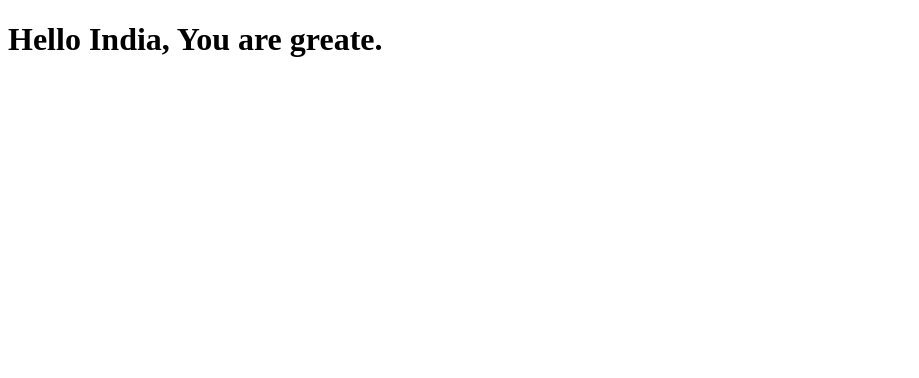
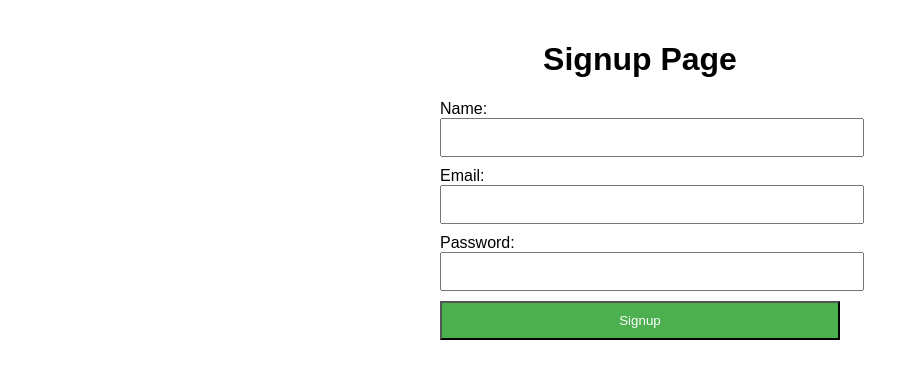
Before and after one commit to blueduckShubham/git-example-project, a plain HTML site: page index.html in a window 1280 px wide. Shown: the whole page, without its empty margins (0-919 px from the left). Drawn offline with Linux system fonts and the light colour scheme.

Commit message:
created signup page

```diff
--- a/index.html
+++ b/index.html
@@ -4,8 +4,50 @@
     <meta charset="UTF-8">
     <meta name="viewport" content="width=device-width, initial-scale=1.0">
     <title>Document</title>
+    <style>
+        body {
+          font-family: Arial, sans-serif;
+          margin: 0;
+          padding: 20px;
+        }
+        h1 {
+          text-align: center;
+        }
+        form {
+          max-width: 400px;
+          margin: 0 auto;
+        }
+        input[type="text"],
+        input[type="email"],
+        input[type="password"],
+        input[type="submit"] {
+          width: 100%;
+          padding: 10px;
+          margin-bottom: 10px;
+        }
+        input[type="submit"] {
+          background-color: #4CAF50;
+          color: white;
+          cursor: pointer;
+        }
+        input[type="submit"]:hover {
+          background-color: #45a049;
+        }
+      </style>
 </head>
 <body>
-<h1>Hello India, You are greate.</h1>
+    <h1>Signup Page</h1>
+    <form action="signup.php" method="post">
+      <label for="name">Name:</label>
+      <input type="text" id="name" name="name" required>
+
+      <label for="email">Email:</label>
+      <input type="email" id="email" name="email" required>
+
+      <label for="password">Password:</label>
+      <input type="password" id="password" name="password" required>
+
+      <input type="submit" value="Signup">
+    </form>
 </body>
 </html>
```
